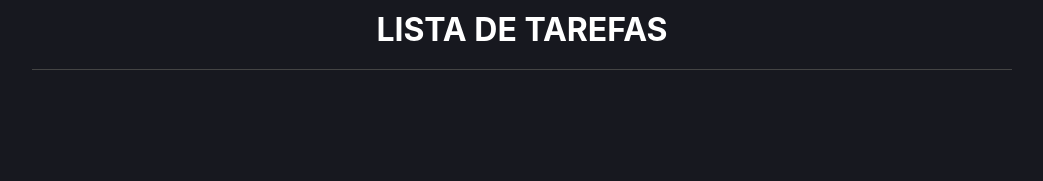
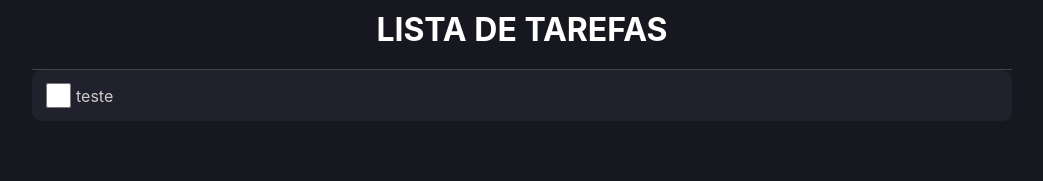
Before and after one commit to LeonardoFFerreira/TodoListReact, a React (Create React App) app: page / in a window 1280 px wide. Shown: the top 181 px of the page, without its empty margins (118-1161 px from the left). Built offline with nearby package versions, Linux system fonts and the light colour scheme.

Commit message:
Criando componente com estrutura básica para listagem de tarefas

```diff
--- a/src/App.tsx
+++ b/src/App.tsx
@@ -1,12 +1,19 @@
+import { useState } from 'react';
 import * as C from './App.styles';
+import { Item } from './types/Item';
+import { InputItem } from './components/input-item';
 
 const App = () => {
+  const [list, setList] = useState<Item[]>([
+    { id: 1, tarefa: 'teste', executada: false }
+  ]);
   return (
     <C.Container>
       <C.Area>
-        <C.Header>
-          LISTA DE TAREFAS
-        </C.Header>
+        <C.Header>LISTA DE TAREFAS</C.Header>
+        {list.map((item, index) => (
+          <InputItem key={index} item={item} />
+        ))}
       </C.Area>
     </C.Container>
   );
--- /dev/null
+++ b/src/components/input-item/index.tsx
@@ -0,0 +1,19 @@
+import { useState } from 'react';
+import * as C from './styles';
+import { Item } from '../../types/Item'
+
+type Props = {
+    item: Item
+}
+
+export const InputItem = ({ item }: Props) => {
+    const [isChecked, setIsChecked] = useState(item.executada);
+
+    return (
+        <C.Container executada={isChecked}>
+            <input type="checkbox" checked={isChecked} onChange={e => setIsChecked(e.target.checked)} />
+            <label>{item.tarefa}</label>
+        </C.Container>
+
+    );
+}
--- /dev/null
+++ b/src/components/input-item/styles.ts
@@ -0,0 +1,27 @@
+import styled from "styled-components";
+
+type ContainerProps = {
+    executada: boolean;
+}
+
+export const Container = styled.div(({ executada }: ContainerProps) => (
+    `
+        display: flex;
+        background-color: #20212C;
+        padding: 10px;
+        border-radius: 10px;
+        border-bottom: 10px;
+        align-items: center;
+
+        input {
+            width: 25px;
+            height: 25px;
+            margin-right: 5px;
+        }
+
+        label {
+            color: #CCC;
+            text-decoration: ${executada ? 'line-through' : 'initial'};
+        }
+`
+));
--- /dev/null
+++ b/src/types/Item.ts
@@ -0,0 +1,5 @@
+export type Item = {
+    id: number;
+    tarefa: string;
+    executada: boolean;
+}
```
